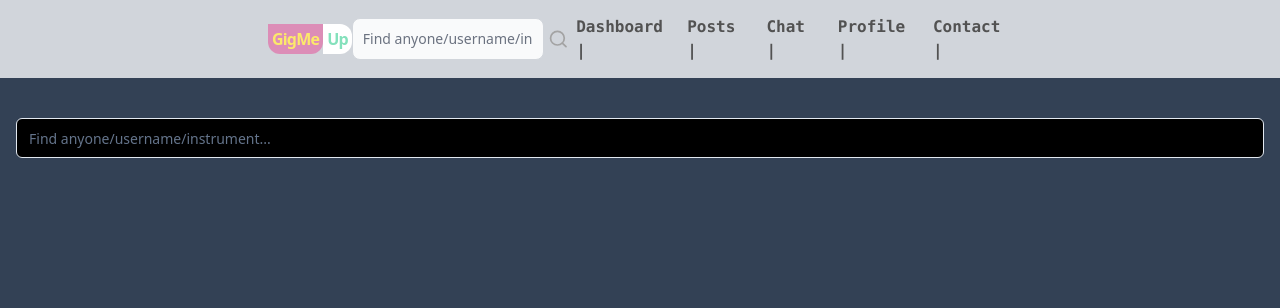
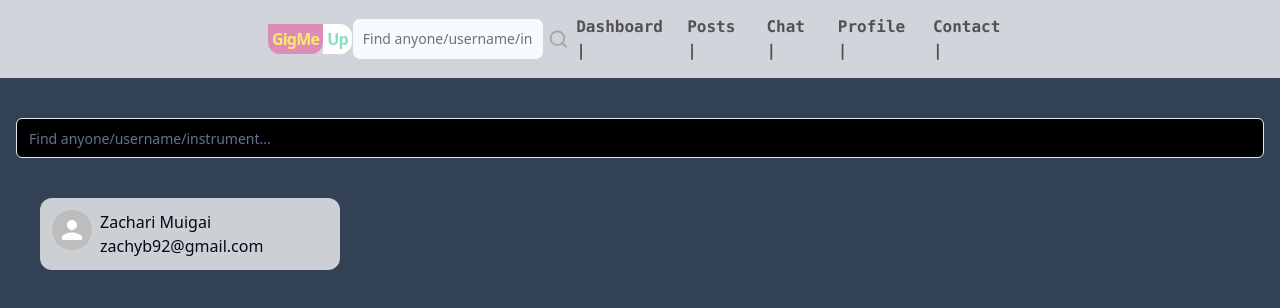
Before and after one commit to zacheys123/gigme, a Next.js app: page /gigme/search in a window 1280 px wide. Shown: the top 308 px of the page. Built offline with nearby package versions, Linux system fonts and the light colour scheme; no server answers.

Commit message:
added a user display

```diff
--- a/app/gigme/(social)/search/page.js
+++ b/app/gigme/(social)/search/page.js
@@ -3,10 +3,11 @@ import { Input } from "@/components/ui/input";
 
 import { Search, SearchIcon } from "lucide-react";
 import { TextInput, Label } from "flowbite-react";
+import { Avatar } from "@mui/material";
 const SearchPage = () => {
   return (
     <div className="relative bg-slate-700 w-[100vw] h-[100vh]">
-      <form className="absolute w-[100vw] ">
+      <form className=" w-[100vw] ">
         <div className=" flex justify-center items-center">
           <Input
             className="w-[100vw] mx-4 my-10 bg-black text-neutral-300"
@@ -17,6 +18,17 @@ const SearchPage = () => {
           />
         </div>
       </form>
+
+      <div className=" bg-gray-100/80 ml-[40px] w-[300px] rounded-xl p-3">
+        <div className="flex gap-2">
+          {" "}
+          <Avatar className="rounded-full" />
+          <div>
+            <div className="flex flex-col gap-2">Zachari Muigai</div>
+            <div>zachyb92@gmail.com</div>
+          </div>
+        </div>
+      </div>
     </div>
   );
 };
```
